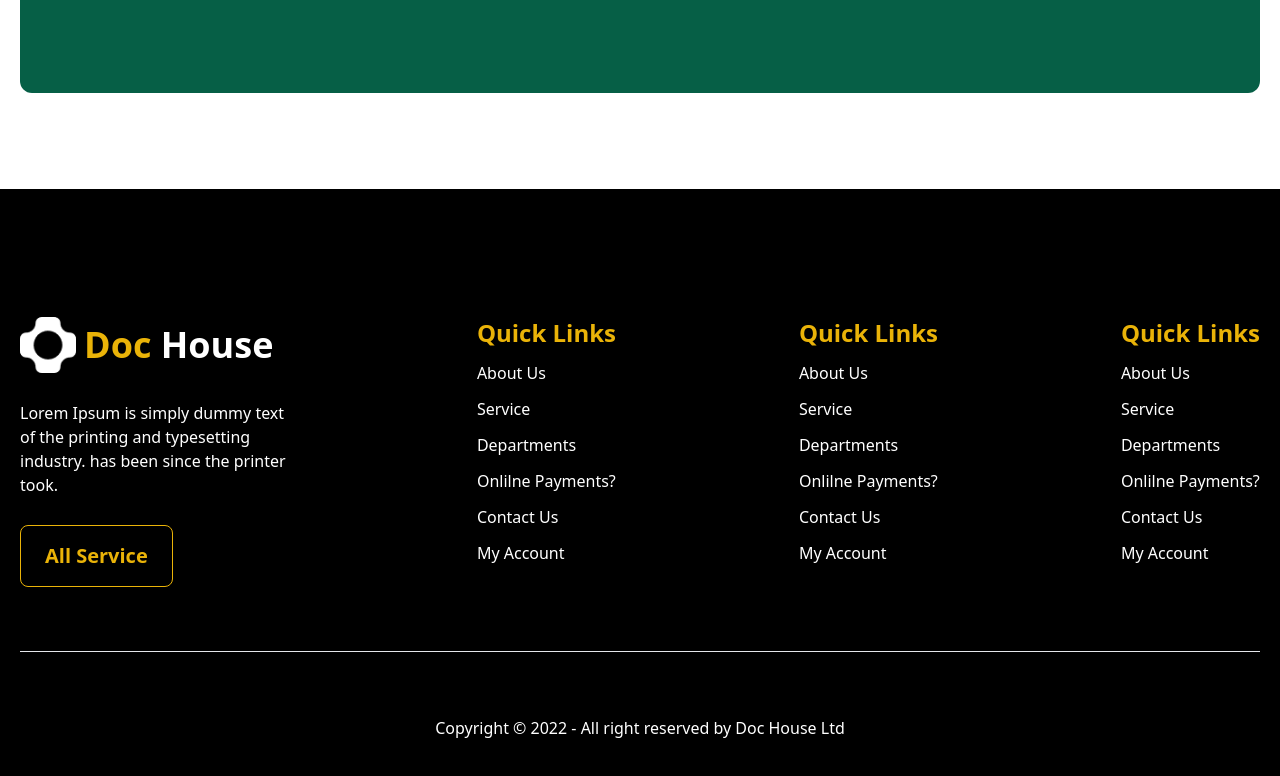
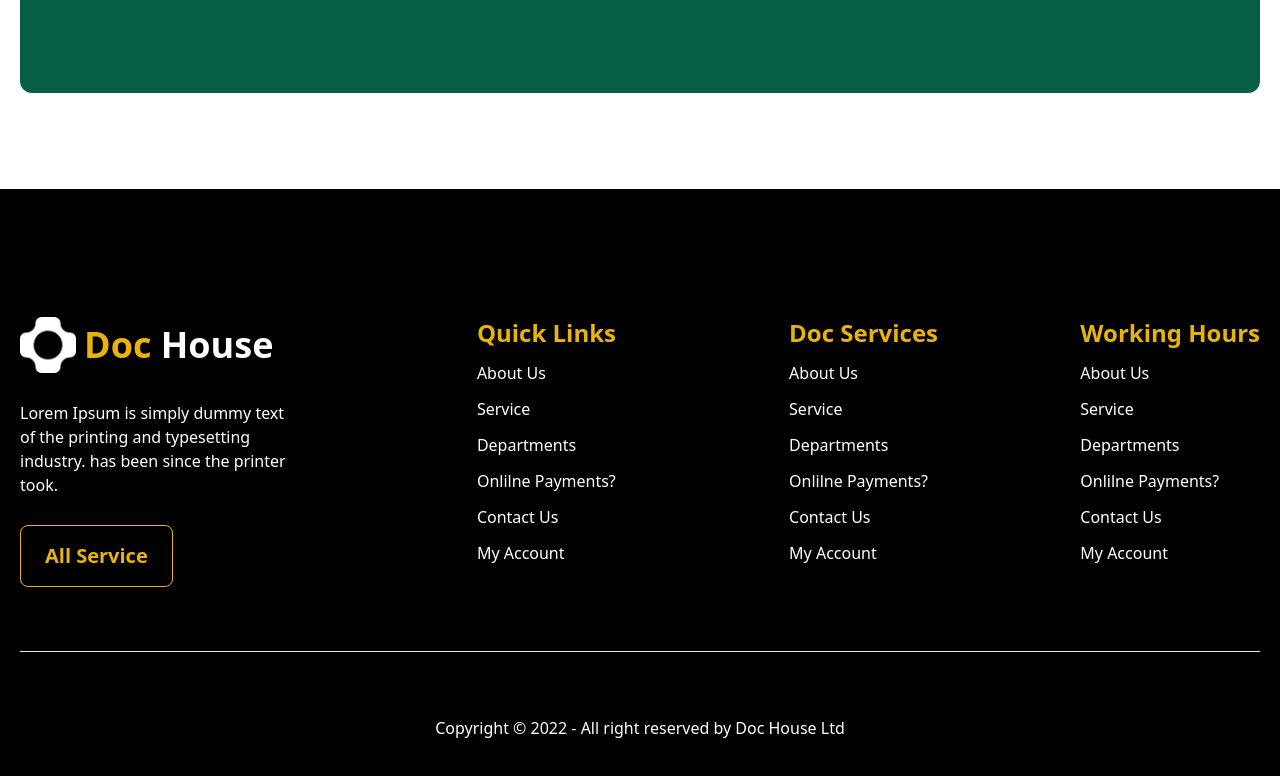
Before and after one commit to Imranhasanrimon/doc-house, a website built with Vite: page index.html in a window 1280 px wide. Shown: the part 4116-4892 px from the top of the page. Built offline with nearby package versions, Linux system fonts and the light colour scheme.

Commit message:
changing some dummy text

```diff
--- a/index.html
+++ b/index.html
@@ -282,7 +282,7 @@
                     <li>My Account</li>
                 </ul>
                 <ul class="box space-y-3 md:justify-self-center lg:justify-self-end">
-                    <li class="text-yellow-500 font-bold text-2xl">Quick Links</li>
+                    <li class="text-yellow-500 font-bold text-2xl">Doc Services</li>
                     <li>About Us</li>
                     <li>Service</li>
                     <li>Departments</li>
@@ -291,7 +291,7 @@
                     <li>My Account</li>
                 </ul>
                 <ul class="box space-y-3 sm:justify-self-end md:justify-self-end">
-                    <li class="text-yellow-500 font-bold text-2xl">Quick Links</li>
+                    <li class="text-yellow-500 font-bold text-2xl">Working Hours</li>
                     <li>About Us</li>
                     <li>Service</li>
                     <li>Departments</li>
```
